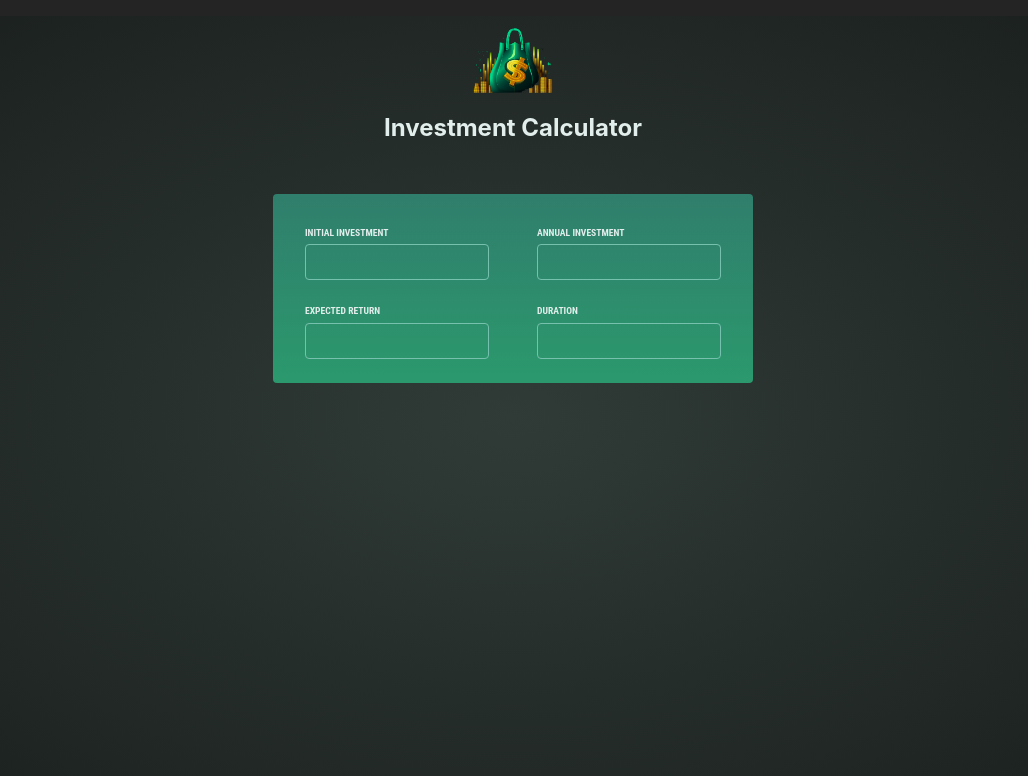
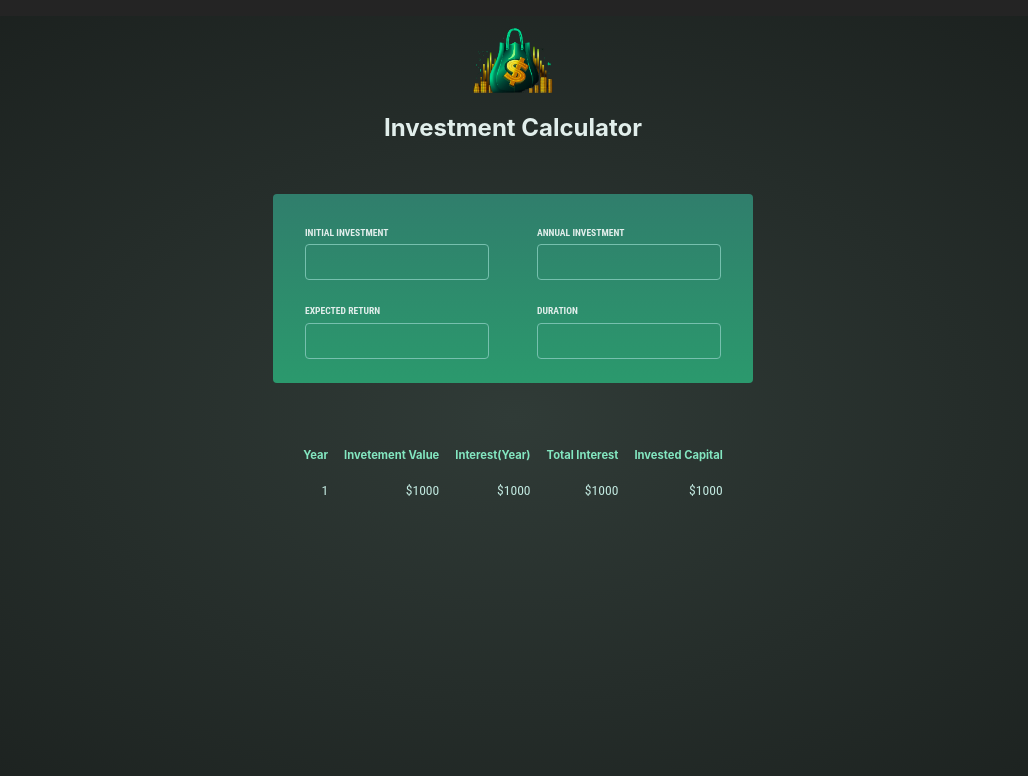
Before and after one commit to SheriefElnahas/react-small-projects, a React (Vite) app in the folder 04-investment calculator/: page / in a window 1280 px wide. Shown: the top 776 px of the page, without its empty margins (127-1155 px from the left). Built offline with nearby package versions, Linux system fonts and the light colour scheme.

Commit message:
Output component

```diff
--- a/04-investment calculator/src/App.jsx
+++ b/04-investment calculator/src/App.jsx
@@ -1,5 +1,6 @@
 import Header from './Header';
 import InvestmentForm from './InvestmentForm';
+import Output from './Output';
 
 function App() {
   return (
@@ -7,6 +8,7 @@ function App() {
       <Header />
       <main>
         <InvestmentForm />
+        <Output />
       </main>
     </>
   );
--- /dev/null
+++ b/04-investment calculator/src/Output.jsx
@@ -0,0 +1,26 @@
+function Output() {
+  return (
+    <table id="result">
+      <thead>
+        <tr>
+          <th>Year</th>
+          <th>Invetement Value</th>
+          <th>Interest(Year)</th>
+          <th>Total Interest</th>
+          <th>Invested Capital</th>
+        </tr>
+      </thead>
+      <tbody>
+        <tr>
+          <td>1</td>
+          <td>$1000</td>
+          <td>$1000</td>
+          <td>$1000</td>
+          <td>$1000</td>
+        </tr>
+      </tbody>
+    </table>
+  );
+}
+
+export default Output;
--- a/04-investment calculator/src/index.css
+++ b/04-investment calculator/src/index.css
@@ -100,6 +100,7 @@ body {
   font-family: 'Roboto Condensed', sans-serif;
   font-size: 0.85rem;
   color: #c2e9e0;
+  text-align: right;
 }
 
 .center {
```
